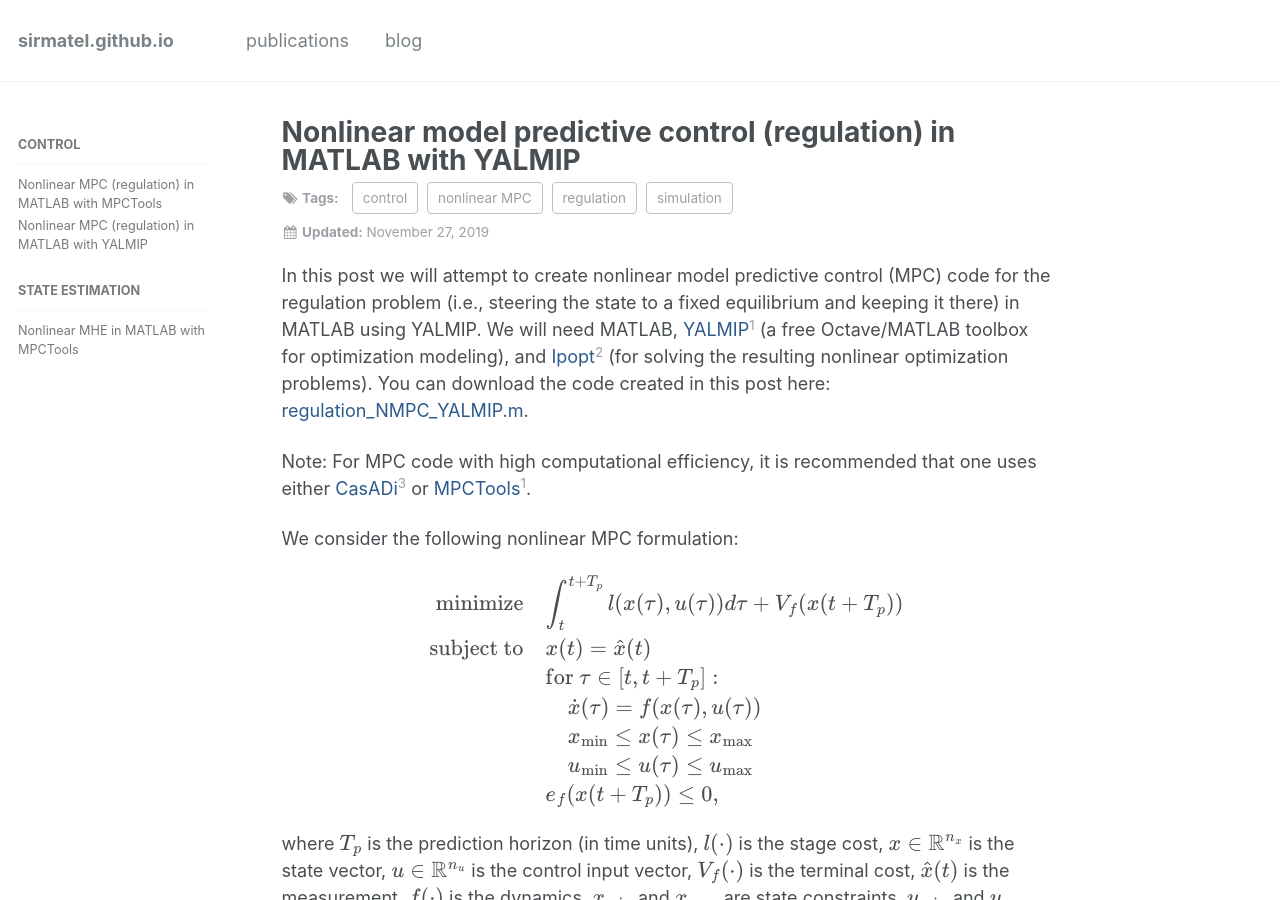
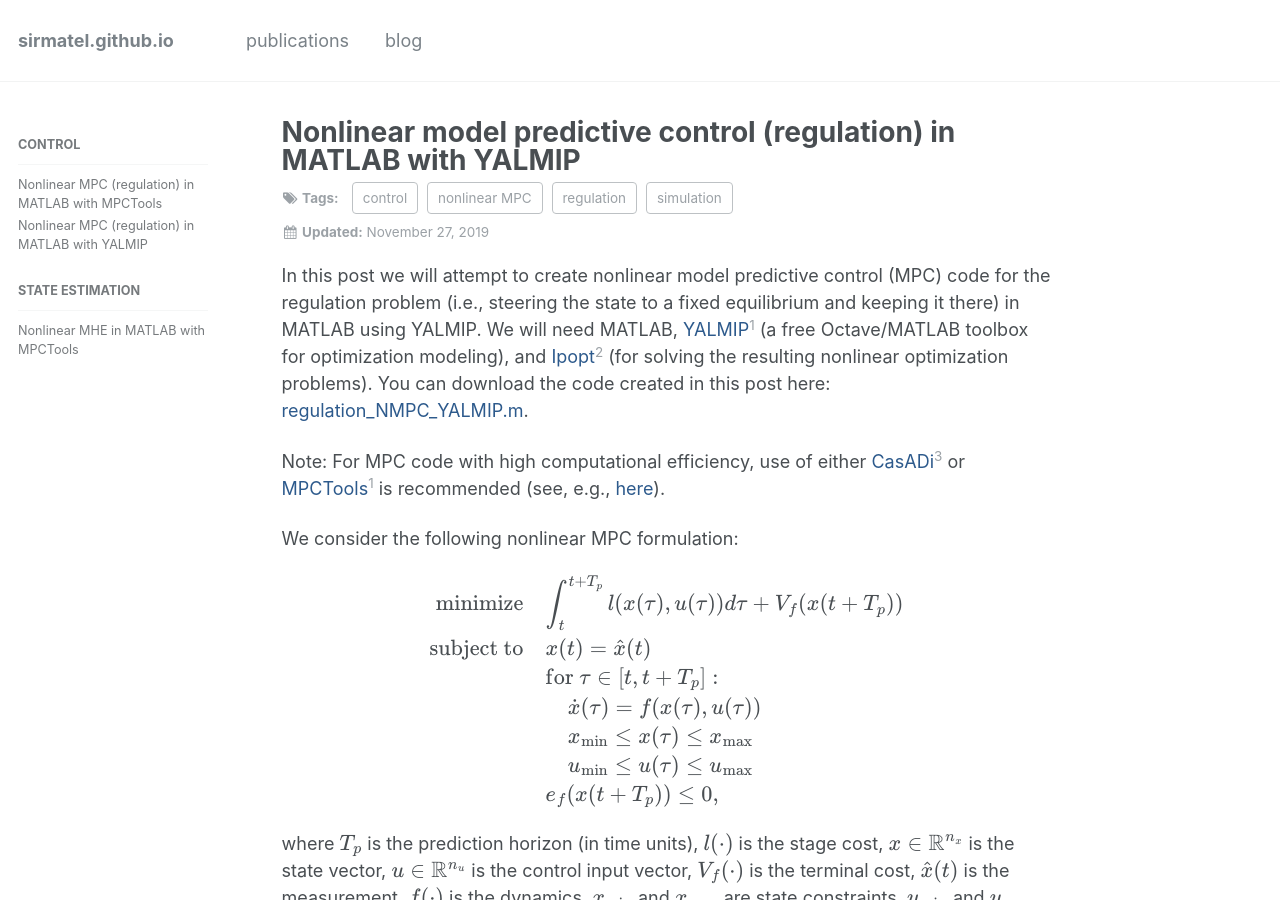
Before and after one commit to sirmatel/sirmatel.github.io, a Jekyll site: the page built from _posts/blog/2019-11-27-regulation_NMPC_YALMIP.md, in a window 1280 px wide and 900 px high. Built offline with Jekyll 4.4.1, drawn with Linux system fonts in a browser that asks for light colours; formulas are drawn with MathJax 3; comment, search, counter and statistics services are not loaded.

Commit message:
Update 2019-11-27-regulation_NMPC_YALMIP.md

```diff
--- a/_posts/blog/2019-11-27-regulation_NMPC_YALMIP.md
+++ b/_posts/blog/2019-11-27-regulation_NMPC_YALMIP.md
@@ -14,7 +14,7 @@ sidebar:
 
 In this post we will attempt to create nonlinear model predictive control (MPC) code for the regulation problem (i.e., steering the state to a fixed equilibrium and keeping it there) in MATLAB using YALMIP. We will need MATLAB, <a href="https://yalmip.github.io/" style="color: #2d5a8c">YALMIP</a>[^Risbeck2016] (a free Octave/MATLAB toolbox for optimization modeling), and <a href="https://projects.coin-or.org/Ipopt" style="color: #2d5a8c">Ipopt</a>[^Waechter2006] (for solving the resulting nonlinear optimization problems). You can download the code created in this post here: <a href="https://sirmatel.github.io/assets/files/regulation_NMPC_YALMIP.m" style="color: #2d5a8c">regulation_NMPC_YALMIP.m</a>.
 
-Note: For MPC code with high computational efficiency, it is recommended that one uses either <a href="https://web.casadi.org/" style="color: #2d5a8c">CasADi</a>[^Andersson2018] or <a href="https://bitbucket.org/rawlings-group/octave-mpctools/overview" style="color: #2d5a8c">MPCTools</a>[^Risbeck2016].
+Note: For MPC code with high computational efficiency, use of either <a href="https://web.casadi.org/" style="color: #2d5a8c">CasADi</a>[^Andersson2018] or <a href="https://bitbucket.org/rawlings-group/octave-mpctools/overview" style="color: #2d5a8c">MPCTools</a>[^Risbeck2016] is recommended (see, e.g., <a href="https://sirmatel.github.io/blog/regulation_NMPC_MPCTools/" style="color: #2d5a8c">here</a>).
 
 We consider the following nonlinear MPC formulation:
 
```
